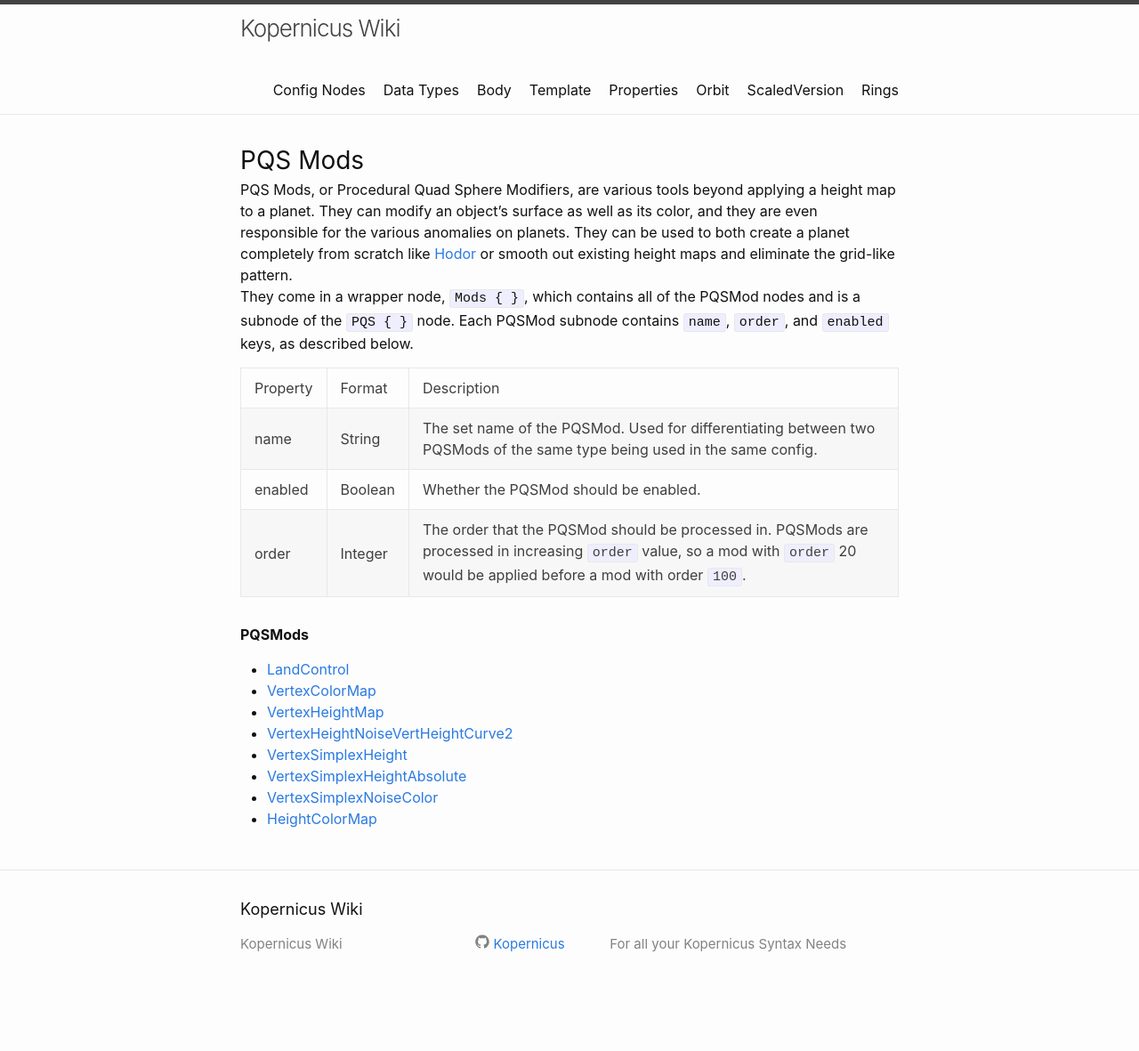
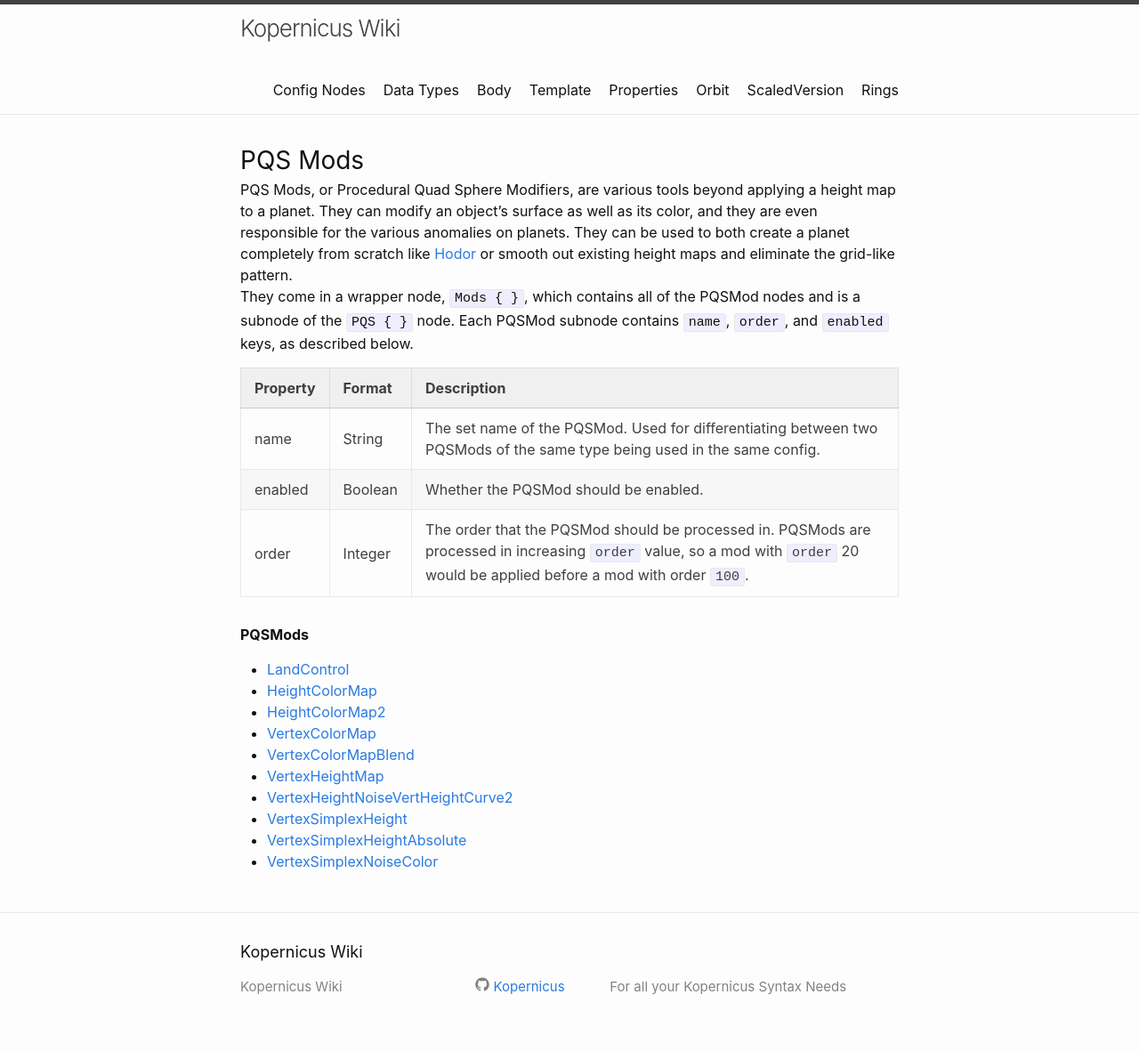
Before and after one commit to Kopernicus/wiki, a Jekyll site: the page built from main/PQSMods/PQSMods.md, in a window 1280 px wide. Shown: the whole page at 89% size. Built offline with Jekyll 4.4.1, drawn with Linux system fonts in a browser that asks for light colours; before the commit the page ends 1133 px from its top, so only the background shows below that.

Commit message:
Update PQSMod landing page

```diff
--- a/main/PQSMods/PQSMods.md
+++ b/main/PQSMods/PQSMods.md
@@ -8,16 +8,19 @@ They come in a wrapper node, `Mods { }`, which contains all of the PQSMod nodes
 Each PQSMod subnode contains `name`, `order`, and `enabled` keys, as described below.
 
 |Property|Format|Description|
+|--------|------|-----------|
 |name|String|The set name of the PQSMod. Used for differentiating between two PQSMods of the same type being used in the same config.|
 |enabled|Boolean|Whether the PQSMod should be enabled.|
 |order|Integer|The order that the PQSMod should be processed in. PQSMods are processed in increasing `order` value, so a mod with `order` 20 would be applied before a mod with order `100`.|
 
 **PQSMods**
 + [LandControl]({{ site.baseurl }}{% link main/PQSMods/LandControl/LandControl.md %})
++ [HeightColorMap]({{ site.baseurl }}{% link main/PQSMods/HeightColorMap.md %})
++ [HeightColorMap2]({{ site.baseurl }}{% link main/PQSMods/HeightColorMap2.md %})
 + [VertexColorMap]({{ site.baseurl }}{% link main/PQSMods/VertexColorMap.md %})
++ [VertexColorMapBlend]({{ site.baseurl }}{% link main/PQSMods/VertexColorMapBlend.md %})
 + [VertexHeightMap]({{ site.baseurl }}{% link main/PQSMods/VertexHeightMap.md %})
 + [VertexHeightNoiseVertHeightCurve2]({{ site.baseurl }}{% link main/PQSMods/VertexHeightNoiseVertHeightCurve2.md %})
 + [VertexSimplexHeight]({{ site.baseurl }}{% link main/PQSMods/VertexSimplexHeight.md %})
 + [VertexSimplexHeightAbsolute]({{ site.baseurl }}{% link main/PQSMods/VertexSimplexHeightAbsolute.md %})
 + [VertexSimplexNoiseColor]({{ site.baseurl }}{% link main/PQSMods/VertexSimplexNoiseColor.md %})
-+ [HeightColorMap]({{ site.baseurl }}{% link main/PQSMods/HeightColorMap.md %})
```
